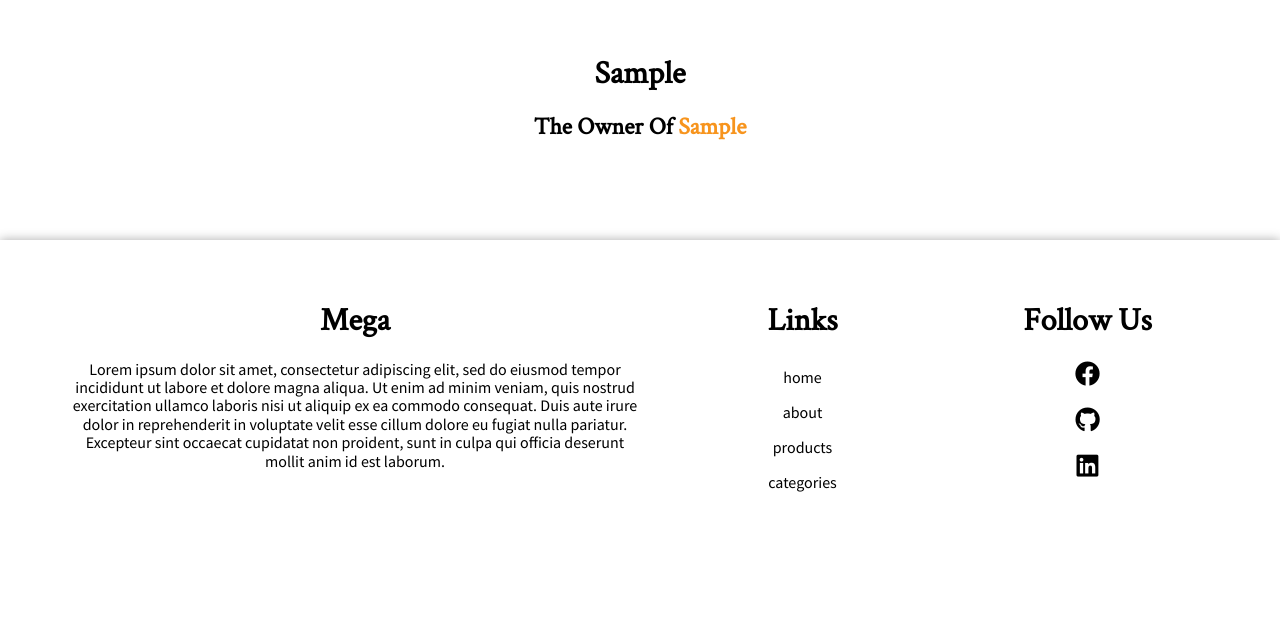
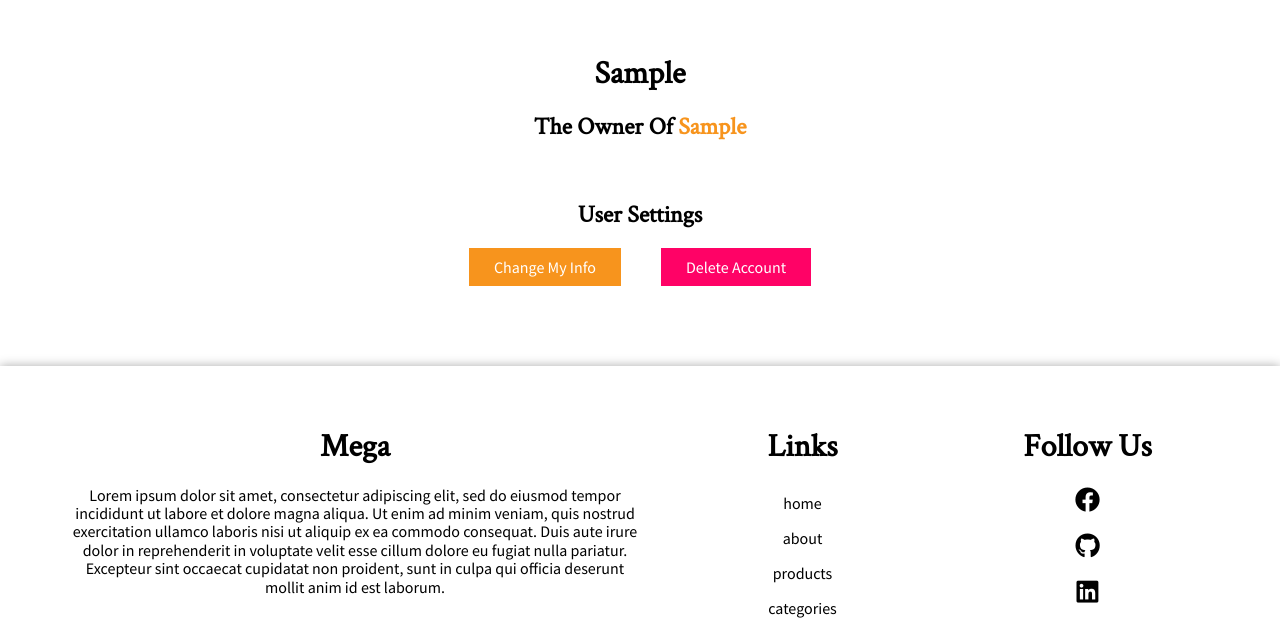
Before and after one commit to emadElnagar/django-ecommerce-app, a Django app: page /accounts/profile/1 in a window 1280 px wide. Shown: the part 471-1113 px from the top of the page. Before the commit the page ends 963 px from the top, so only its background shows below. Run offline with Django 4.2, Linux system fonts and the light colour scheme; a user stored in the database is signed in; tables that the repository leaves empty hold one stand-in row (values such as "Sample post"); grey boxes marked "Sample" are stand-in pictures.

Commit message:
profile settings buttons

```diff
--- a/accounts/views.py
+++ b/accounts/views.py
@@ -24,10 +24,10 @@ class UpdateProfile(LoginRequiredMixin, UpdateView):
         return reverse_lazy('accounts:profile', kwargs={'pk': self.object.pk})
 
 
-def delete_user(request, username):
+def delete_user(request, pk):
     context = {}
     try:
-        u = User.objects.get(username=username)
+        u = User.objects.get(pk=pk)
         u.delete()
         context['msg'] = 'The user is deleted.'
     except User.DoesNotExist:
--- a/project/static/css/style.css
+++ b/project/static/css/style.css
@@ -749,6 +749,20 @@ label[for]:hover {
   border-radius: 50%;
   box-shadow: 0 0 3px var(--main-font-color);
 }
+.btn-container {
+  display: flex;
+  justify-content: center;
+}
+.profile-btn {
+  color: #fff;
+  background: var(--main-color);
+  padding: 10px 25px;
+  text-transform: capitalize;
+  margin-inline: 20px;
+}
+.profile-btn.delete {
+  background: #FF0266;
+}
 /*========== END PROFILE ==========*/
 
 
--- a/templates/profile/profile.html
+++ b/templates/profile/profile.html
@@ -22,4 +22,15 @@
             {% endif %}
         </div>
     </section>
+    {% if request.user == profile.user %}
+        <section>
+            <div class="container">
+                <h2 class="text-center">user settings</h2>
+                <div class="btn-container">
+                    <a class="profile-btn" href="{% url 'accounts:update_profile' profile.pk %}">change my info</a>
+                    <a class="profile-btn delete" href="{% url 'accounts:delete_user' profile.pk %}">delete account</a>
+                </div>
+            </div>
+        </section>
+    {% endif %}
 {% endblock body %}
```
